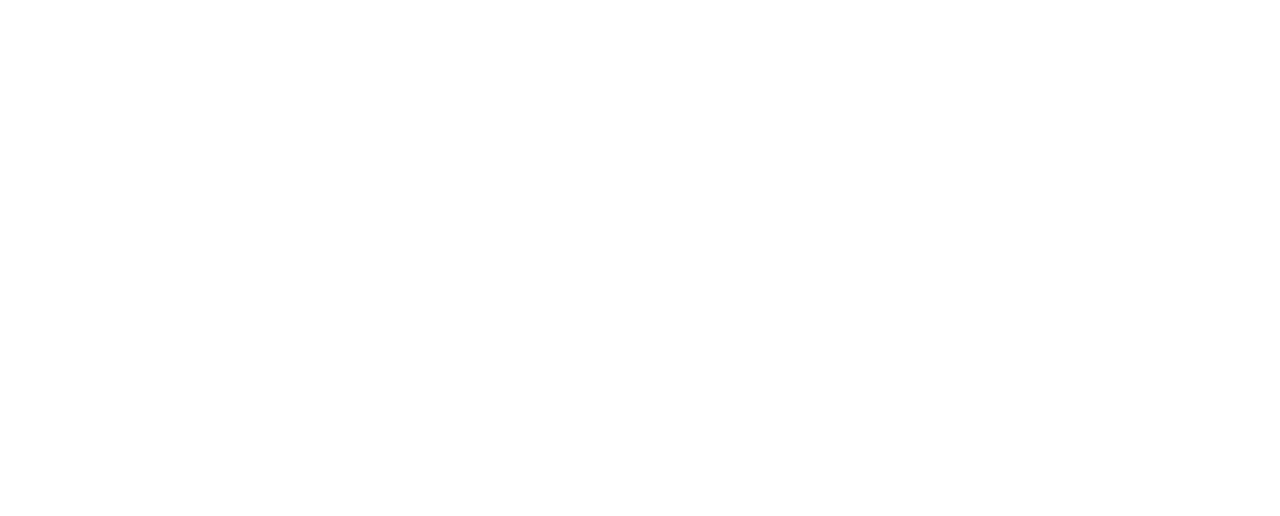
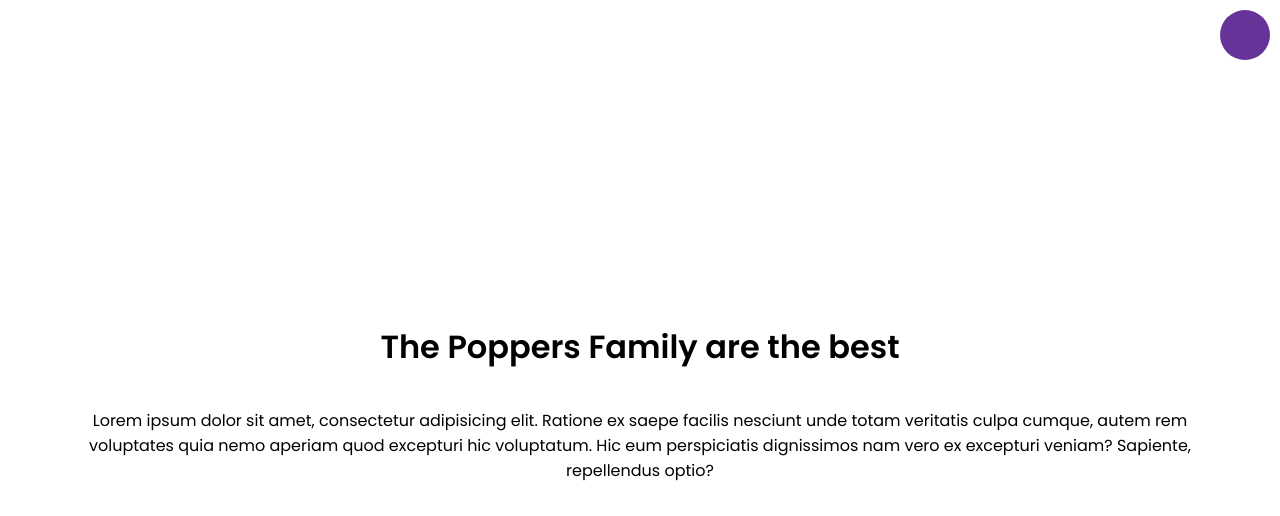
Before and after one commit to G1ovann16/10-in-1, a plain HTML site: page dark-mode-toggle/index.html in a window 1280 px wide. Drawn offline with Linux system fonts and the light colour scheme.

Commit message:
add dark mode

```diff
--- a/dark-mode-toggle/index.html
+++ b/dark-mode-toggle/index.html
@@ -1,15 +1,25 @@
 <!DOCTYPE html>
 <html lang="en">
-<head>
-    <meta charset="UTF-8">
-    <meta http-equiv="X-UA-Compatible" content="IE=edge">
-    <meta name="viewport" content="width=device-width, initial-scale=1.0">
-    <title>Document</title>
-    <link rel="stylesheet" href="style.css">
-    <script src="script.js" defer></script>
-
-</head>
-<body>
-
-</body>
+    <head>
+        <meta charset="UTF-8" />
+        <meta name="viewport" content="width=device-width, initial-scale=1.0" />
+        <title>Dark Mode Toggle</title>
+        <link rel="stylesheet" href="style.css" />
+        <script src="script.js" defer></script>
+    </head>
+    <body>
+        <div class="toggle-container">
+            <input type="checkbox" id="toggle" name="toggle" /><label
+                for="toggle"
+            ></label>
+        </div>
+        <h1>The Poppers Family are the best</h1>
+        <p>
+            Lorem ipsum dolor sit amet, consectetur adipisicing elit. Ratione ex
+            saepe facilis nesciunt unde totam veritatis culpa cumque, autem rem
+            voluptates quia nemo aperiam quod excepturi hic voluptatum. Hic eum
+            perspiciatis dignissimos nam vero ex excepturi veniam? Sapiente,
+            repellendus optio?
+        </p>
+    </body>
 </html>
--- a/dark-mode-toggle/script.js
+++ b/dark-mode-toggle/script.js
@@ -0,0 +1,5 @@
+const toggle = document.getElementById("toggle");
+
+toggle.addEventListener("change", (e) => {
+    document.body.classList.toggle("dark", e.target.checked);
+});
--- a/dark-mode-toggle/style.css
+++ b/dark-mode-toggle/style.css
@@ -0,0 +1,49 @@
+@import url("https://fonts.googleapis.com/css2?family=Poppins:wght@200;400;600&display=swap");
+
+* {
+    box-sizing: border-box;
+}
+
+body {
+    display: flex;
+    align-items: center;
+    justify-content: center;
+    flex-direction: column;
+    font-family: "Poppins", sans-serif;
+    margin: 0;
+    min-height: 100vh;
+    text-align: center;
+    padding: 5rem;
+
+    transition: background 0.3s linear, color 0.3s linear;
+}
+
+body.dark {
+    background-color: #1f1f1f;
+    color: white;
+}
+
+.toggle-container {
+    position: fixed;
+    top: 10px;
+    right: 10px;
+}
+
+label {
+    background-color: rebeccapurple;
+    border-radius: 50%;
+    display: inline-block;
+    width: 50px;
+    height: 50px;
+    cursor: pointer;
+    user-select: none;
+    transition: background 0.3s linear;
+}
+
+body.dark label {
+    background-color: #fff;
+}
+
+input {
+    visibility: hidden;
+}
```
